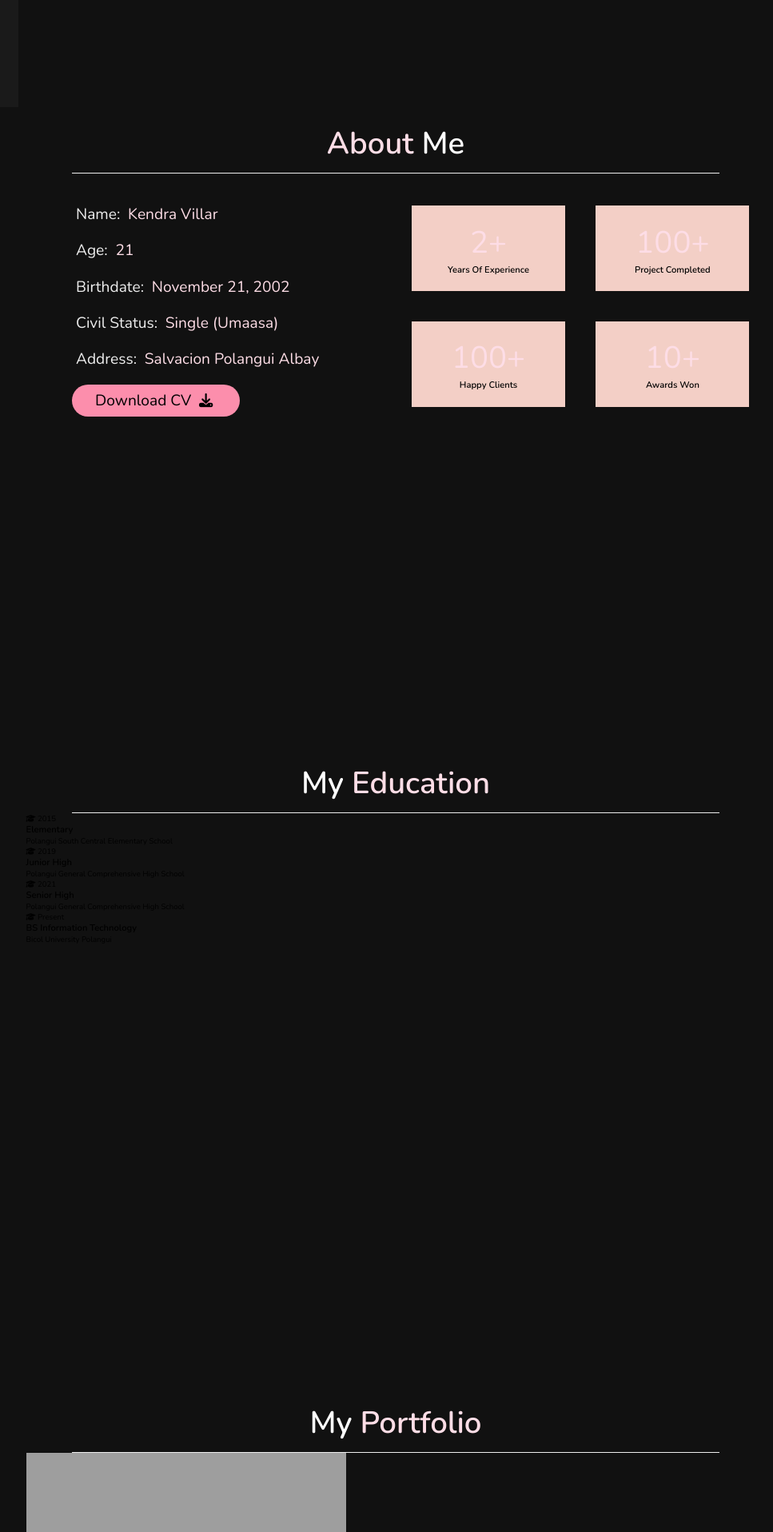
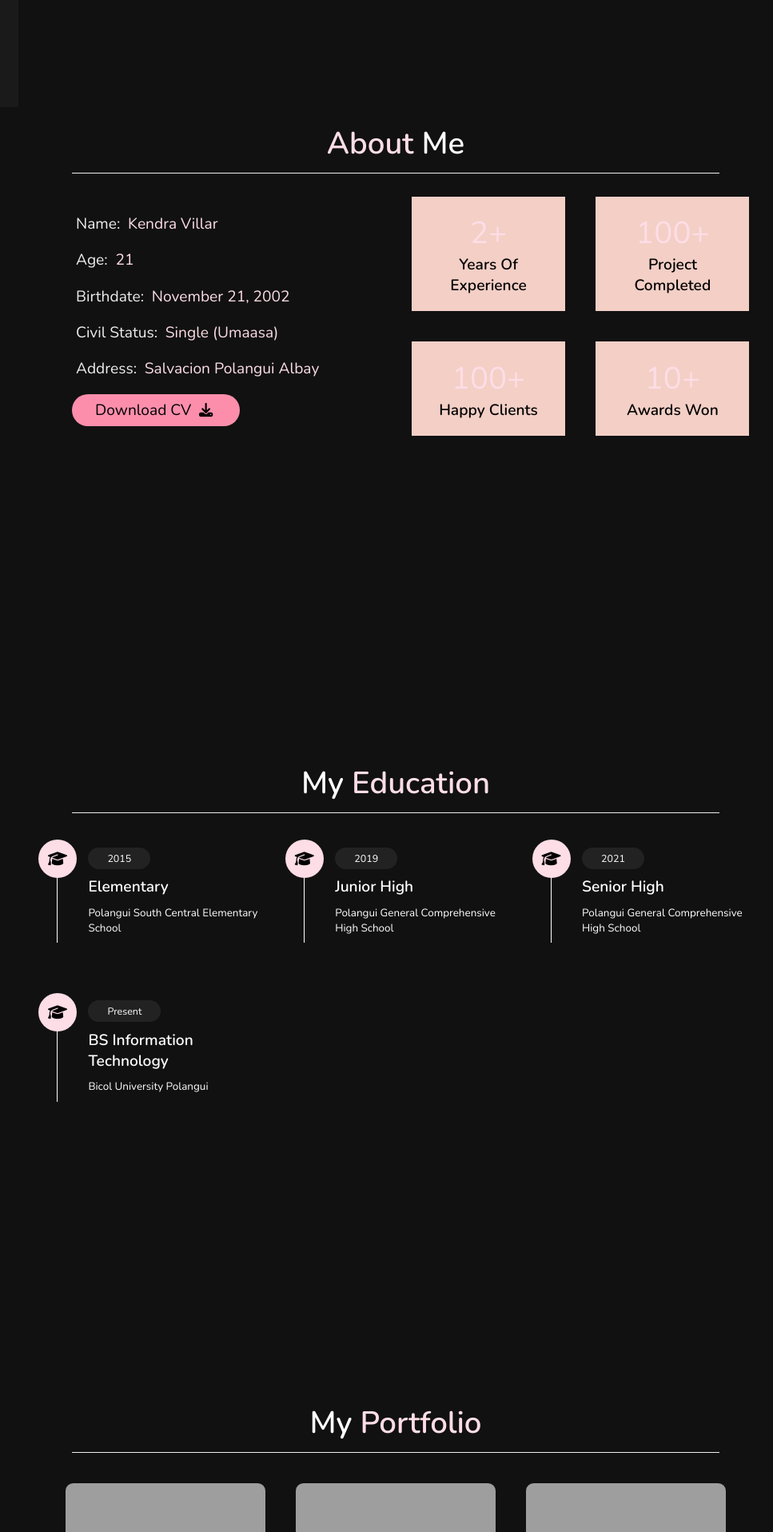
Before and after one commit to kendramai/2024_3-A-_FlourishCraft_KendraMaiVillar, a PHP site: page / in a window 1280 px wide. Shown: the part 666-2582 px from the top of the page at 80% size, without its empty margins (313-1280 px from the left). Run offline with PHP 8.4, Linux system fonts and the light colour scheme; grey boxes are pictures that could not be loaded.

Commit message:
Update style.css

```diff
--- a/MyResume/css/style.css
+++ b/MyResume/css/style.css
@@ -200,8 +200,8 @@ header .navbar ul li a:hover{
     padding: 0 .5rem;
 }
 
-.about .row .counter{
-    flex:1 1 48rem;
+.about .row .counter {
+    flex: 1 1 48rem;
     display: flex;
     justify-content: center;
     flex-wrap: wrap;
@@ -220,12 +220,147 @@ header .navbar ul li a:hover{
     color: var(--pink);
 }
 
+.about .row .counter .box h3{
+    font-size: 2rem;
+    color: black;
+}
 
+.education .box-container{
+    display: flex;
+    align-items: center;
+    justify-content: space-between;
+    flex-wrap: wrap;
+    padding: 1rem 0;
+    padding-left: 3rem;
+}
 
+.education .box-container .box{
+    width: 27rem;
+    margin: 4rem 1rem;
+    padding-left: 4rem;
+    border-left: .2rem solid #fff;
+    position: relative;
+}
 
+.education .box-container .box span{
+    font-size: 1.3rem;
+    background: #222;
+    color: #fff;
+    border-radius: 5rem;
+    padding: .5rem 2.5rem;
+}
 
+.education .box-container .box h3{
+    font-size: 2rem;
+    color: #fff;
+    padding-top: 1.5rem;
+}
 
+.education .box-container .box p{
+    font-size: 1.4rem;
+    color: #fff;
+    padding: 1rem 0;
+}
 
+.education .box-container .box i{
+    position: absolute;
+    top: -1.5rem; left: -2.5rem;
+    height: 5rem;
+    width: 5rem;
+    border-radius: 50%;
+    line-height: 5rem;
+    text-align: center;
+    font-size: 2rem;
+    color: black;
+    background: var(--pink);
+}
+
+.portfolio .box-container{
+    display: flex;
+    align-items: center;
+    justify-content: center;
+    flex-wrap: wrap;
+    padding: 2rem 0;
+}
+
+.portfolio .box-container .box{
+    height: 20rem;
+    width: 26rem;
+    border-radius: 1rem;
+    margin: 2rem;
+    overflow: hidden;
+    cursor: pointer;
+}
+
+.portfolio .box-container .box img{
+    height: 100%;
+    width: 100%;
+    object-fit: cover;
+}
+
+.portfolio .box-container .box:hover img{
+    transform: scale(1.2);
+}
+
+.contact .row{
+    display: flex;
+    align-items: center;
+    justify-content: center;
+    flex-wrap: wrap;
+}
+
+.contact .row .content{
+    flex: 1 1 30rem;
+    padding: 4rem;
+    padding-bottom: 0;
+}
+
+.contact .row form{
+    flex: 1 1 45rem;
+    padding: 2rem;
+    margin: 2rem;
+    margin-bottom: 4rem;
+}
+
+.contact .row form .box{
+    padding: 1.5rem;
+    margin: 1rem 0;
+    background: #3333;
+    color: #fff;
+    text-transform: none;
+    font-size: 1.7rem;
+    width: 100%;
+}
+
+.contact .row form .box::placeholder{
+    text-transform: capitalize;
+}
+
+.contact .row form .message{
+    height: 15rem;
+    resize: none;
+}
+
+.contact .row .content .title{
+    text-transform: uppercase;
+    color: #fff;
+    font-size: 3rem;
+    padding-bottom: 2rem;
+}
+
+.contact .row .content .info h3{
+    display: flex;
+    align-items: center;
+    font-size: 2rem;
+    color: #eee;
+    padding: 1rem 0;
+    font-weight: normal;
+}
+
+.contact .row .content .info h3 i{
+    padding-right: 1rem;
+    color: var(--pink);
+}
 
 @media (max-width:1200px){
 
@@ -269,4 +404,25 @@ header .navbar ul li a:hover{
     header{
         width: 100vw;
     }
+
+    .heading{
+        width: 0 3rem;
+    }
+
+    .about .row .counter .box{
+        width: 100%;
+    }
+
+    .education .box-container .box{
+        width: 100%;
+    }
+
+    .portfolio .box-container .box{
+        width: 100%;
+    }
+
+    .contact .row form{
+        margin: 3rem 0;
+    }
+
 }
```
